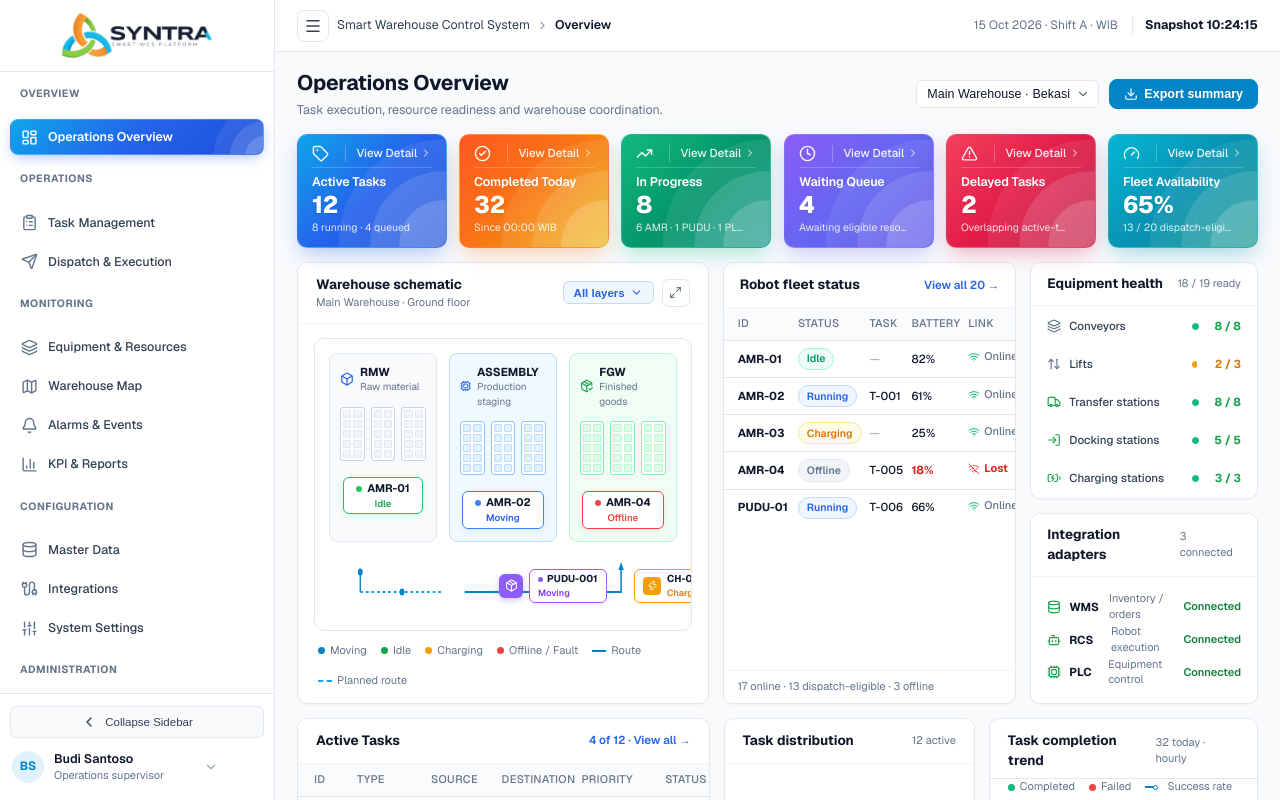
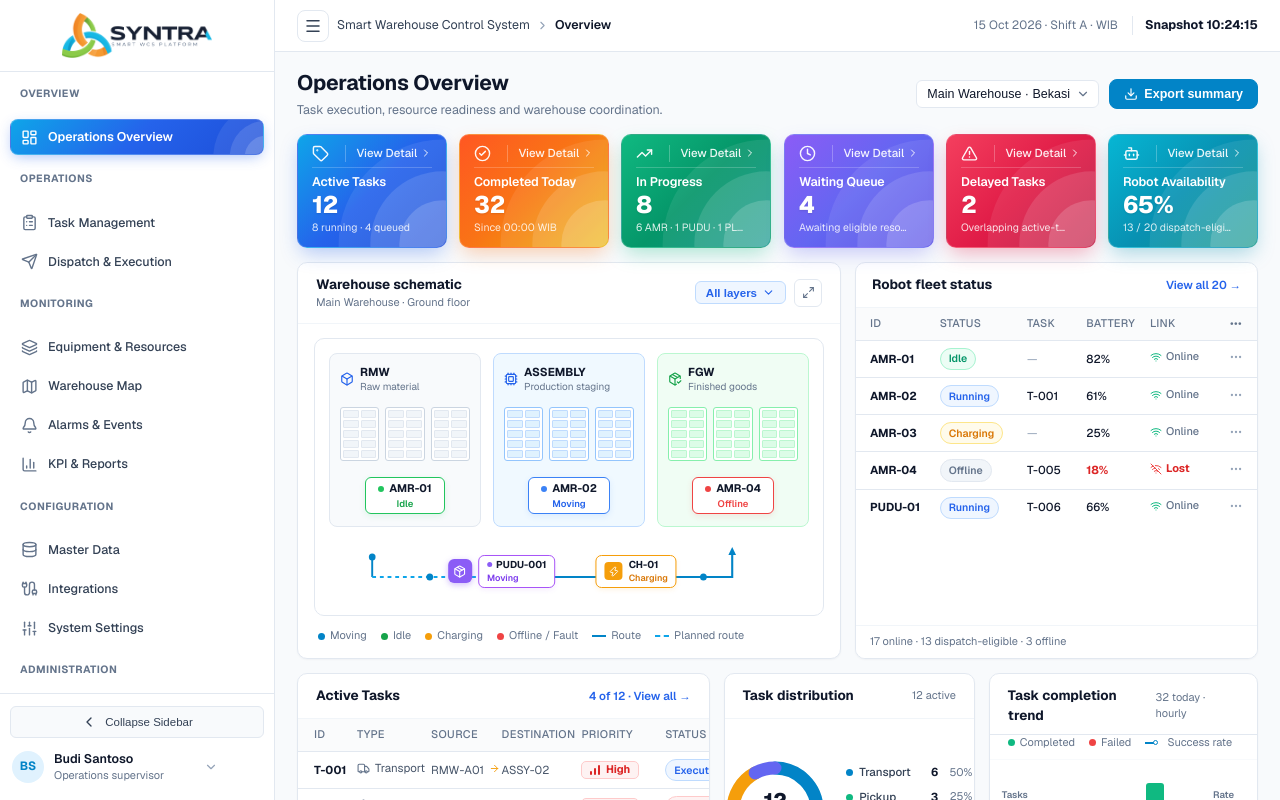
Before and after one commit to kendikadimas/smartwcs-astra, a Next.js app: page / in a window 1280 px wide. Built offline with nearby package versions, Linux system fonts and the light colour scheme.

Commit message:
refactor(overview): remove equipment health & adapters, update fleet card to robot availability

```diff
--- a/src/app/globals.css
+++ b/src/app/globals.css
@@ -1526,7 +1526,7 @@ input[type="checkbox"] {
 /* Operations Overview Layout Grid */
 .overview-grid-row2 {
   display: grid;
-  grid-template-columns: 4.7fr 3.35fr 2.6fr;
+  grid-template-columns: 1.35fr 1fr;
   gap: 14px;
 }
 
--- a/src/app/overview/page.tsx
+++ b/src/app/overview/page.tsx
@@ -5,8 +5,6 @@ import { AppShell } from '@/components/layout/AppShell';
 import { KpiCards } from '@/components/overview/KpiCards';
 import { WarehouseSchematic } from '@/components/overview/WarehouseSchematic';
 import { RobotFleetTable } from '@/components/overview/RobotFleetTable';
-import { EquipmentHealth } from '@/components/overview/EquipmentHealth';
-import { IntegrationAdapters } from '@/components/overview/IntegrationAdapters';
 import { ActiveTasksMini } from '@/components/overview/ActiveTasksMini';
 import { TaskDistributionChart } from '@/components/overview/TaskDistributionChart';
 import { RecentEventsList } from '@/components/overview/RecentEventsList';
@@ -15,8 +13,6 @@ import { TaskCompletionTrend } from '@/components/overview/TaskCompletionTrend';
 import {
   mockOverviewMetrics,
   mockRobotFleet,
-  mockEquipmentHealth,
-  mockIntegrationAdapters,
   mockActiveTasksMini,
   mockTaskDistribution,
   mockRecentEvents,
@@ -39,17 +35,7 @@ Completed Today: ${mockOverviewMetrics.completedToday}
 In Progress: ${mockOverviewMetrics.inProgress} (${mockOverviewMetrics.inProgressBreakdown})
 Waiting: ${mockOverviewMetrics.waiting}
 Delayed: ${mockOverviewMetrics.delayed}
-Fleet Availability: ${mockOverviewMetrics.fleetAvailability}% (${mockOverviewMetrics.fleetRatio})
-
-[Equipment Health]
-Conveyors: 8/8 ready
-Lifts: 2/3 (LIFT-01 fault)
-Transfer Stations: 8/8 ready
-
-[System Adapters]
-WMS: Connected
-RCS: Connected
-PLC: Connected
+Robot Availability: ${mockOverviewMetrics.fleetAvailability}% (${mockOverviewMetrics.fleetRatio})
 `;
     const blob = new Blob([summaryData], { type: 'text/plain;charset=utf-8;' });
     const url = URL.createObjectURL(blob);
@@ -114,19 +100,13 @@ PLC: Connected
       {/* Row 1: Six KPI Cards */}
       <KpiCards metrics={mockOverviewMetrics} />
 
-      {/* Row 2: Warehouse Schematic + Robot Fleet Status + Equipment & Integration Panel */}
+      {/* Row 2: Warehouse Schematic + Robot Fleet Status */}
       <div className="overview-grid-row2">
         {/* Left: Warehouse Schematic */}
         <WarehouseSchematic />
 
-        {/* Middle: Robot Fleet Status Table */}
+        {/* Right: Robot Fleet Status Table */}
         <RobotFleetTable fleet={mockRobotFleet} />
-
-        {/* Right: Equipment Health + Integration Adapters Stack */}
-        <div style={{ display: 'flex', flexDirection: 'column', gap: '14px', height: '100%' }}>
-          <EquipmentHealth categories={mockEquipmentHealth} />
-          <IntegrationAdapters adapters={mockIntegrationAdapters} />
-        </div>
       </div>
 
       {/* Row 3: Active Tasks + Task Distribution + Task Completion Trend */}
--- a/src/components/overview/KpiCards.tsx
+++ b/src/components/overview/KpiCards.tsx
@@ -9,7 +9,7 @@ import {
   TrendingUp,
   Clock,
   AlertTriangle,
-  Gauge,
+  Bot,
   ChevronRight,
 } from 'lucide-react';
 
@@ -60,11 +60,11 @@ export function KpiCards({ metrics }: KpiCardsProps) {
       href: '/alarms',
     },
     {
-      title: 'Fleet Availability',
+      title: 'Robot Availability',
       value: `${metrics.fleetAvailability}%`,
       subtext: metrics.fleetRatio,
       theme: 'theme-teal',
-      icon: Gauge,
+      icon: Bot,
       href: '/equipment',
     },
   ];
--- a/src/components/overview/WarehouseSchematic.tsx
+++ b/src/components/overview/WarehouseSchematic.tsx
@@ -426,7 +426,8 @@ export function WarehouseSchematic() {
             <div
               style={{
                 position: 'absolute',
-                left: '170px',
+                left: '36%',
+                transform: 'translateX(-50%)',
                 zIndex: 3,
                 display: 'flex',
                 alignItems: 'center',
@@ -471,7 +472,8 @@ export function WarehouseSchematic() {
             <div
               style={{
                 position: 'absolute',
-                left: '305px',
+                left: '64%',
+                transform: 'translateX(-50%)',
                 zIndex: 3,
                 backgroundColor: '#ffffff',
                 border: '1.5px solid #f59e0b',
```
